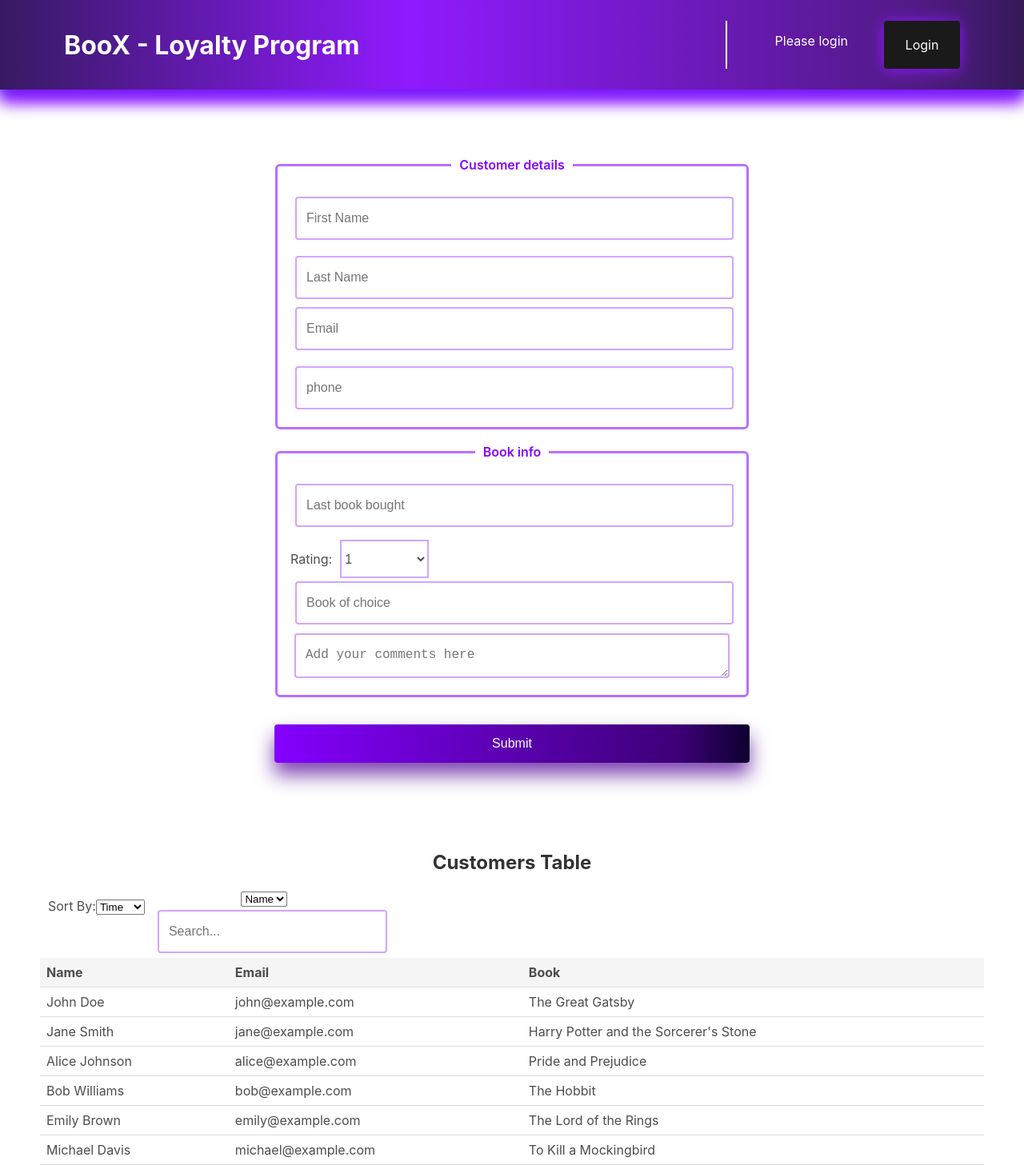
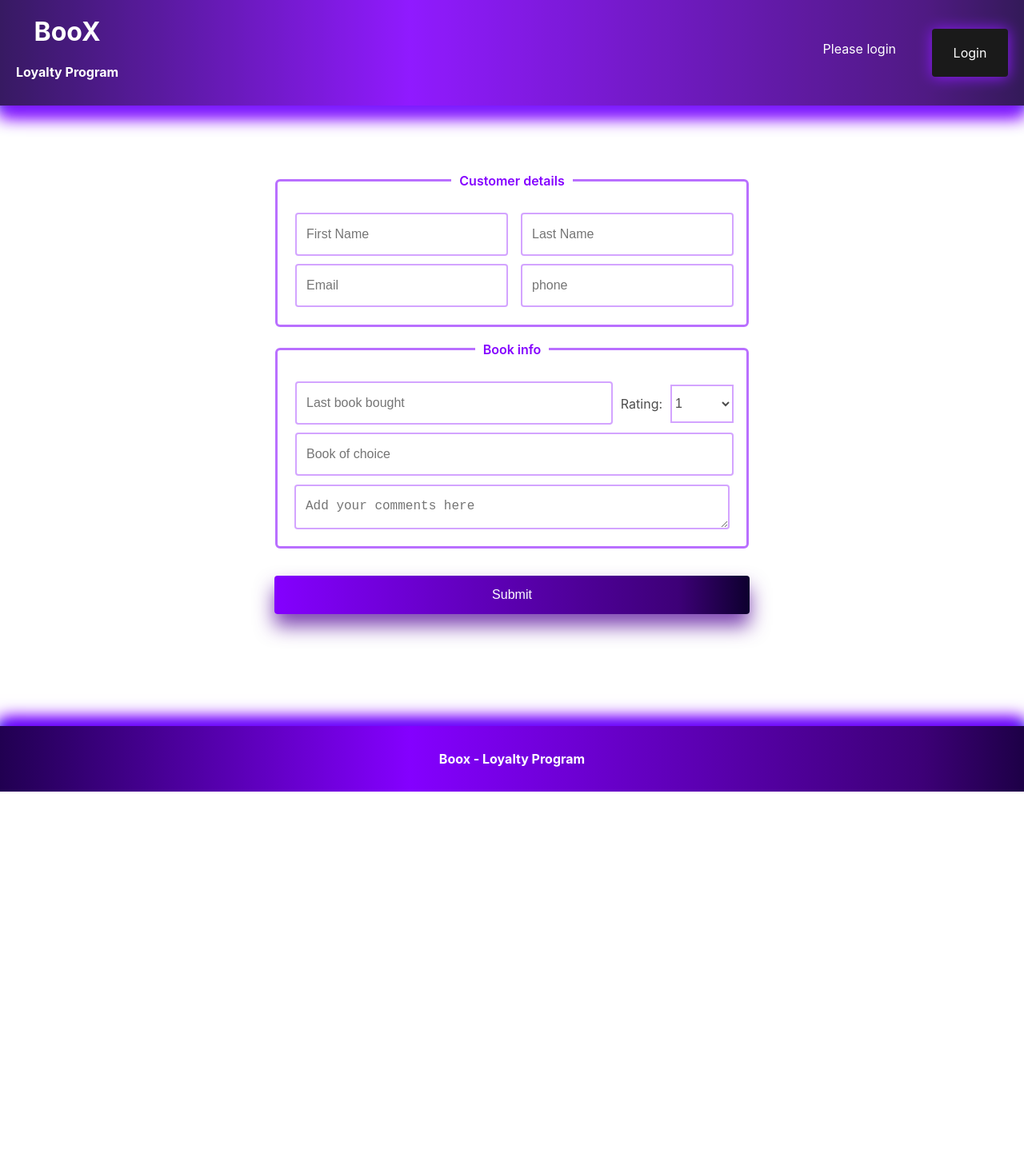
Before and after one commit to madgrv/store-loyalty-program-app, a React (Create React App) app: page / in a window 1280 px wide. Shown: the whole page at 80% size. After the commit the page ends 990 px from the top, so only its background shows below. Built offline with nearby package versions, Linux system fonts and the light colour scheme.

Commit message:
Added footer component

```diff
--- a/src/App.js
+++ b/src/App.js
@@ -2,6 +2,7 @@ import './App.css';
 import Form from './components/Form';
 import Header from './components/Header';
 import TableContainer from './components/TableContainer';
+import Footer from './components/Footer';
 
 function App() {
   return (
@@ -9,7 +10,8 @@ function App() {
       <Header />
       <Form />
       <br />
-      <TableContainer />
+      {/* <TableContainer /> */}
+      <Footer />
     </div>
   );
 }
--- /dev/null
+++ b/src/components/Footer.js
@@ -0,0 +1,16 @@
+import styles from '../styles/footer.module.css';
+
+export default function Footer() {
+
+    return(
+        <div className={styles.footer}>
+            <div>
+                <footer>
+                    <div className={styles.title}>
+                        <h4>Boox - Loyalty Program</h4>
+                    </div>
+                </footer>
+            </div>
+        </div>
+    )
+}
--- a/src/components/Header.js
+++ b/src/components/Header.js
@@ -6,7 +6,8 @@ export default function Header() {
     return(
         <header className={styles.header}>
             <div className={styles.headerTitle}>
-                <h1>BooX - Loyalty Program</h1>
+                <h1>BooX</h1>
+                <h4>Loyalty Program</h4>
             </div>
             <Nav />
         </header>
--- /dev/null
+++ b/src/styles/footer.module.css
@@ -0,0 +1,12 @@
+.footer {
+    margin-top: 5rem;
+    color: #ffffff;
+    min-height: 3rem;
+    padding: 10px;
+    background: linear-gradient(to right, #0d002e -8%, #8400ff 40%, #3d0077 90%, #0d002e 105%);
+    box-shadow: 0 -5px 20px 0 rgb(106, 0, 255), 0 -10px 20px 0 rgb(144, 0, 255), 0 -3px 10px 0 rgb(0, 255, 187);
+}
+
+.title {
+    text-align: left;
+}
--- a/src/styles/form.module.css
+++ b/src/styles/form.module.css
@@ -1,8 +1,9 @@
 /*  from.module.css */
 
-@media (width: 600px) {
+@media (min-width: 600px) {
   .formRow {
-    width: 50%;
+    width: 100%;
+    flex-wrap: wrap;
   }
 }
 
@@ -42,7 +43,7 @@ input, textarea {
   .formRow {
     display: flex;
     flex-direction: row;
-    flex-wrap: wrap;
+    flex-wrap: nowrap;
     flex: 1 1 auto;
     gap: 10px;
   }
--- a/src/styles/header.module.css
+++ b/src/styles/header.module.css
@@ -5,8 +5,9 @@
   display: flex;
   align-items: center;
   justify-content: space-between;
+  width: auto;
   margin-bottom: 30px;
-    padding: 10px 80px 10px 80px;
+  padding: 10px 20px 10px 20px;
   background: linear-gradient(to right, #0d002e -8%, #8400ff 40%, #3d0077 90%, #0d002e 105%);
   box-shadow: 0 10px 20px 0 rgb(106, 0, 255), 0 15px 20px 0 rgb(144, 0, 255), 0 3px 10px 0 rgb(0, 255, 187);
   /* adds multiple shadows */
@@ -16,5 +17,14 @@
 
 .headerTitle {
   text-align: left;
+}
 
+h1 {
+  margin: 10px auto 0 auto;
+  text-align: center;
 }
+
+h4 {
+  margin: 0 atuo 10px auto;
+  text-align: center;
+}
--- a/src/styles/nav.module.css
+++ b/src/styles/nav.module.css
@@ -15,7 +15,7 @@
   justify-content: center;
   list-style-type: none;
   gap: 20px;
-  border-left: solid 2px white;
+  /* border-left: solid 2px white; */
   height: 100%;
   flex-grow: 1;
 }
```
Also changed, not shown: 2 other files (tests, documents, lock files or other folders). Lines whose indentation alone changed are shown as unchanged.
